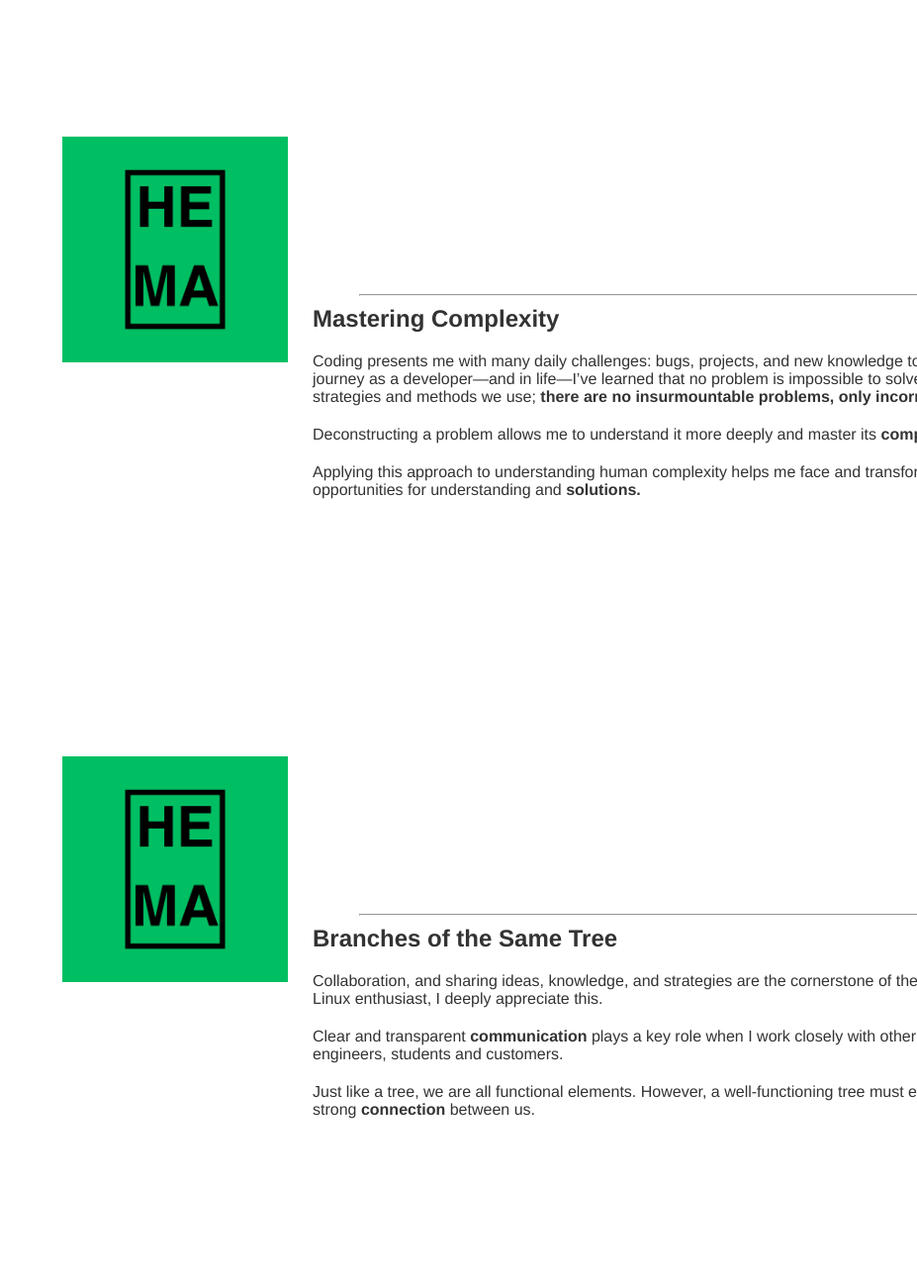
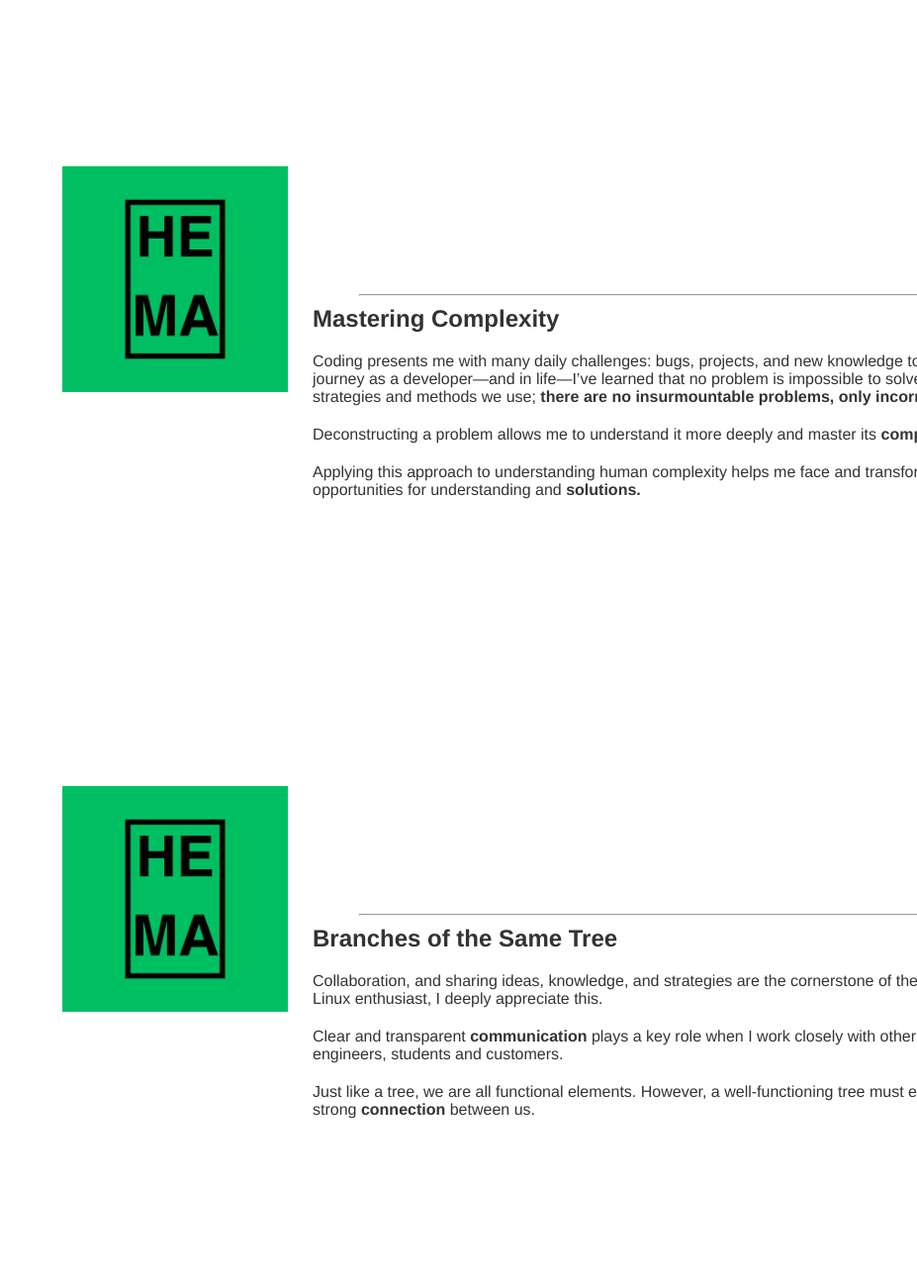
Before and after one commit to emanuelelisto/hema.github.io, a plain HTML site: page about.html in a window 1280 px wide. Shown: the part 1180-2480 px from the top of the page at 99% size, without its empty margins (353-1280 px from the left). Drawn offline with Linux system fonts and the light colour scheme.

Commit message:
some fix

```diff
--- a/about.html
+++ b/about.html
@@ -73,7 +73,7 @@
     </section>
     <section class="present">
         <div class="present_pic">
-            <img src="img/pic2.png">
+            <img src="img/pic2.png" style="padding-top: 30px;"">
         </div>
         <hr class="present_line">
         <div class="present_text">
@@ -91,7 +91,7 @@
 
     <section class="present">
         <div class="present_pic">
-            <img src="img/pic2.png">
+            <img src="img/pic2.png" style="padding-top: 30px;">
         </div>
         <hr class="present_line">
         <div class="present_text">
@@ -109,7 +109,7 @@
 
     <section class="present">
         <div class="present_pic">
-            <img src="img/pic2.png">
+            <img src="img/pic2.png" style="padding-top: 40px;">
         </div>
         <hr class="present_line">
         <div class="present_text">
```
